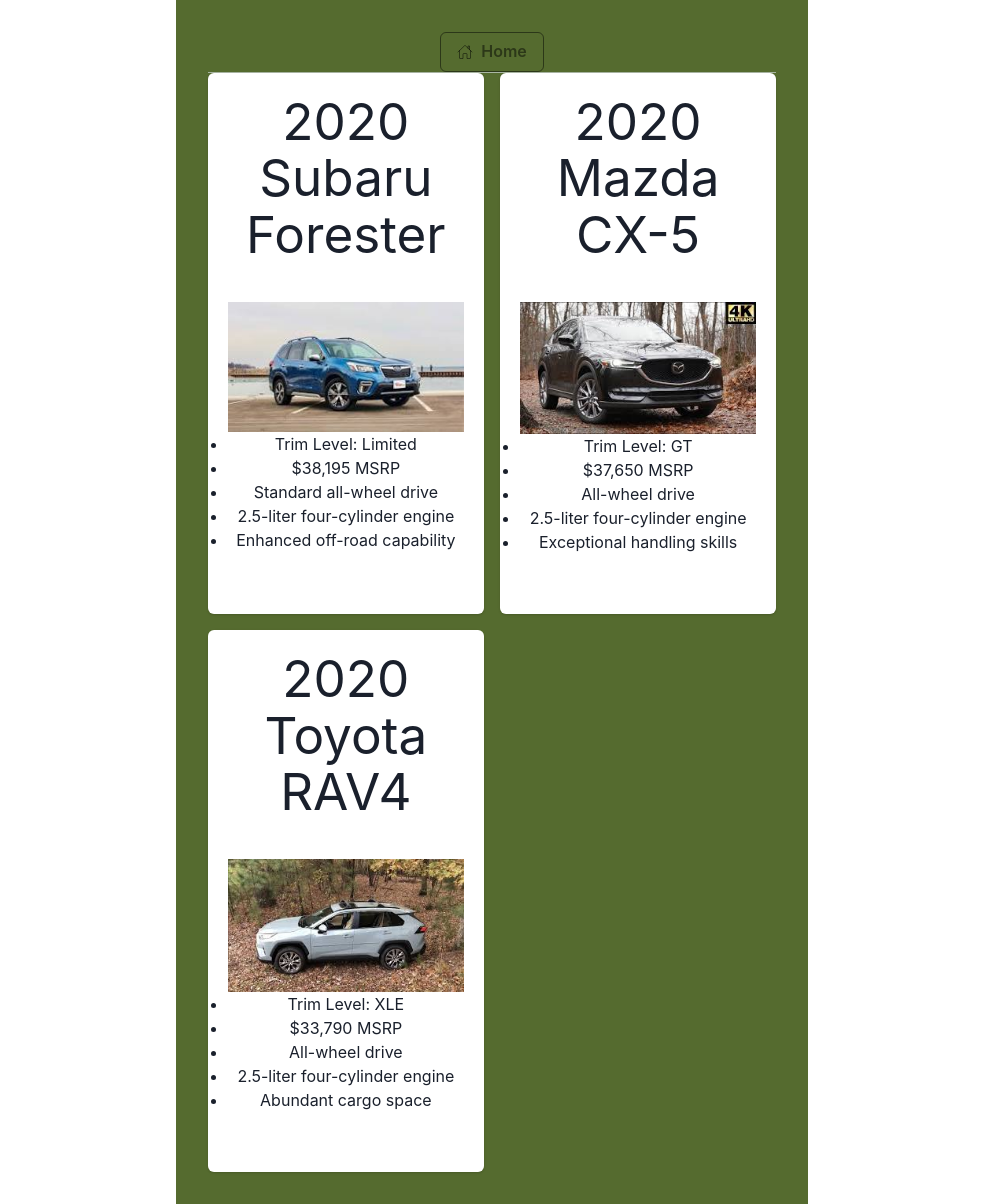
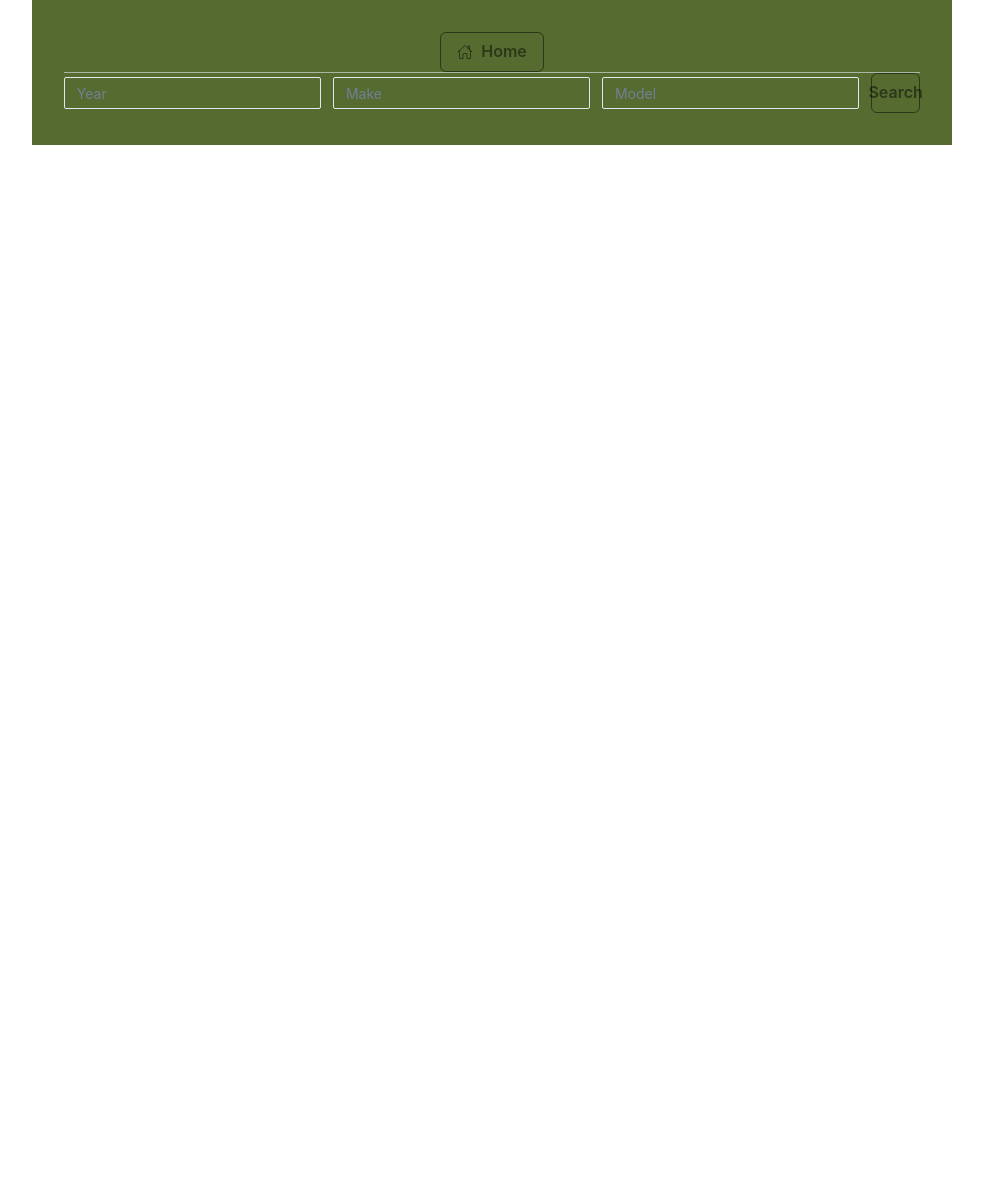
Before and after one commit to jackiebarry/car-project, a React (Vite) app: page /CarCompare in a window 1280 px wide. Shown: the whole page, without its empty margins (148-1131 px from the left). After the commit the page ends 800 px from the top, so only its background shows below. Built offline with nearby package versions, Linux system fonts and the light colour scheme.

Commit message:
working on api functionality

```diff
--- a/src/CarCompare.jsx
+++ b/src/CarCompare.jsx
@@ -1,17 +1,7 @@
-import {
-  Card,
-  CardHeader,
-  CardBody,
-  CardFooter,
-  SimpleGrid,
-} from "@chakra-ui/react";
 import { Divider } from "@chakra-ui/react";
+import CarSearch from "./CarSearch";
 
 import GoHome from "./GoHome";
-
-import foresterBlue from "./images/foresterBlue.jpeg";
-import mazdaCX5 from "./images/mazdaCX5.jpeg";
-import toyotaRAV4 from "./images/toyotaRAV4.jpeg";
 
 const CarCompare = () => {
   return (
@@ -20,71 +10,7 @@
         <GoHome path={"/"} />
       </div>
       <Divider />
-      <SimpleGrid
-        spacing={4}
-        templateColumns="repeat(auto-fill, minmax(200px, 1fr))"
-      >
-        <Card>
-          <CardHeader>
-            <h1 size="sm"> 2020 Subaru Forester</h1>
-          </CardHeader>
-          <CardBody>
-            <img
-              src={foresterBlue}
-              alt="Blue Subaru Forester SUV in the foreground of an outdoor scene"
-              // borderRadius='lg'
-            />
-            <ul>
-              <li>Trim Level: Limited</li>
-              <li>$38,195 MSRP</li>
-              <li>Standard all-wheel drive</li>
-              <li>2.5-liter four-cylinder engine</li>
-              <li>Enhanced off-road capability</li>
-            </ul>
-          </CardBody>
-          <CardFooter>{/* <Button>View here</Button> */}</CardFooter>
-        </Card>
-        <Card>
-          <CardHeader>
-            <h1 size="sm"> 2020 Mazda CX-5</h1>
-          </CardHeader>
-          <CardBody>
-            <img
-              src={mazdaCX5}
-              alt="Dark grey Mazda CX-5 SUV in the foreground of a forest"
-              // borderRadius='lg'
-            />
-            <ul>
-              <li>Trim Level: GT</li>
-              <li>$37,650 MSRP</li>
-              <li>All-wheel drive</li>
-              <li>2.5-liter four-cylinder engine</li>
-              <li>Exceptional handling skills</li>
-            </ul>
-          </CardBody>
-          <CardFooter>{/* <Button>View here</Button> */}</CardFooter>
-        </Card>
-        <Card>
-          <CardHeader>
-            <h1 size="sm">2020 Toyota RAV4</h1>
-          </CardHeader>
-          <CardBody>
-            <img
-              src={toyotaRAV4}
-              alt="Light silver grey Toyota RAV4 SUV in the foreground of the forest"
-              // borderRadius='lg'
-            />
-            <ul>
-              <li>Trim Level: XLE</li>
-              <li>$33,790 MSRP</li>
-              <li>All-wheel drive</li>
-              <li>2.5-liter four-cylinder engine</li>
-              <li>Abundant cargo space</li>
-            </ul>
-          </CardBody>
-          <CardFooter>{/* <Button>View here</Button> */}</CardFooter>
-        </Card>
-      </SimpleGrid>
+      <CarSearch />
     </>
   );
 };
--- a/src/CarSearch.jsx
+++ b/src/CarSearch.jsx
@@ -1 +1,25 @@
-import jwt from "jsonwebtoken";
+import { Input, HStack, Button } from "@chakra-ui/react";
+
+const CarSearch = () => {
+  return (
+    <>
+      <div>
+        <HStack spacing={3}>
+          <Input placeholder="Year" size="sm" />
+          <Input placeholder="Make" size="sm" />
+          <Input placeholder="Model" size="sm" />
+          <Button
+            // isLoading
+            colorScheme="blackAlpha"
+            variant="outline"
+            size="md"
+          >
+            Search
+          </Button>
+        </HStack>
+      </div>
+    </>
+  );
+};
+
+export default CarSearch;
```
Also changed, not shown: src/HandleAPI.jsx (added, +24 -0 lines).
